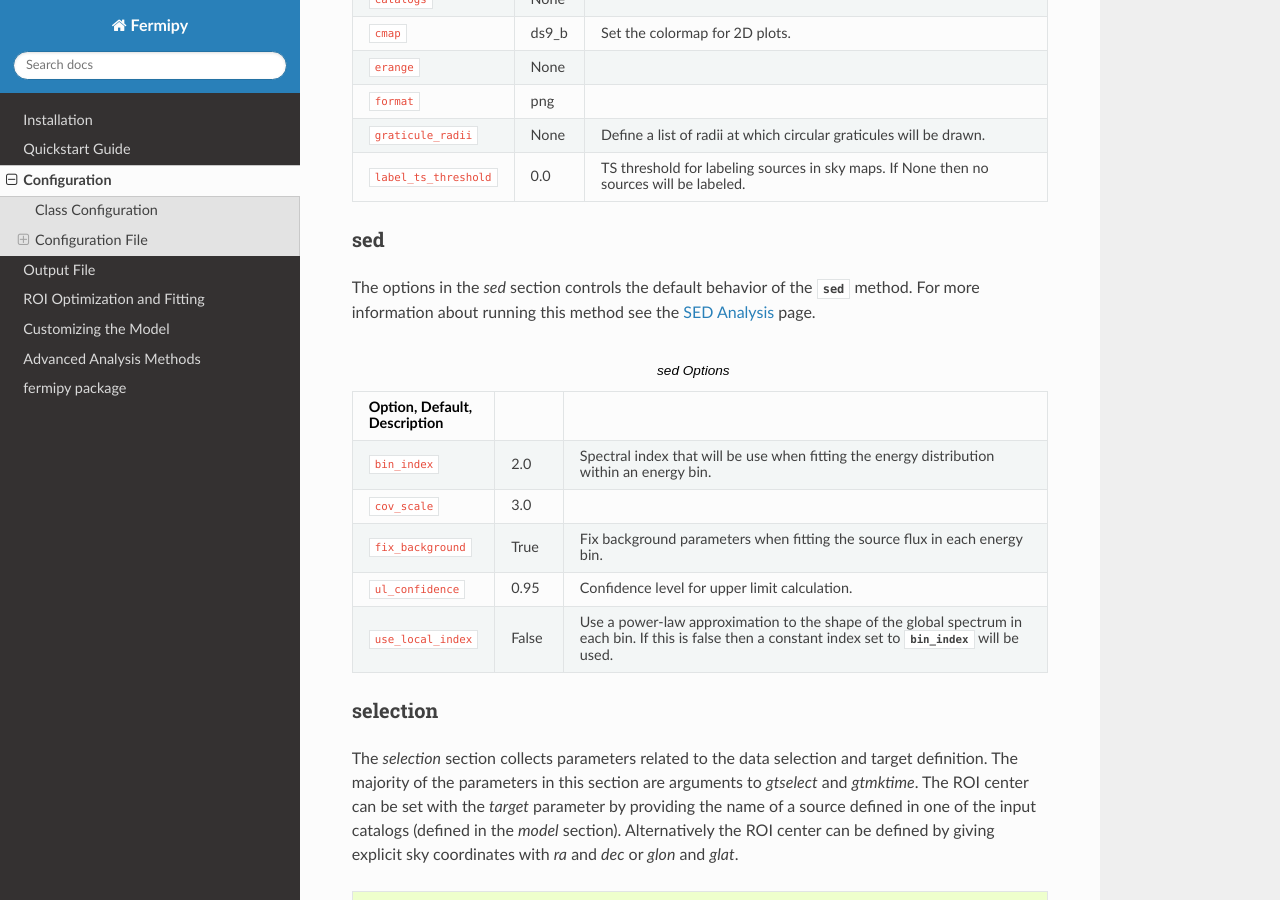
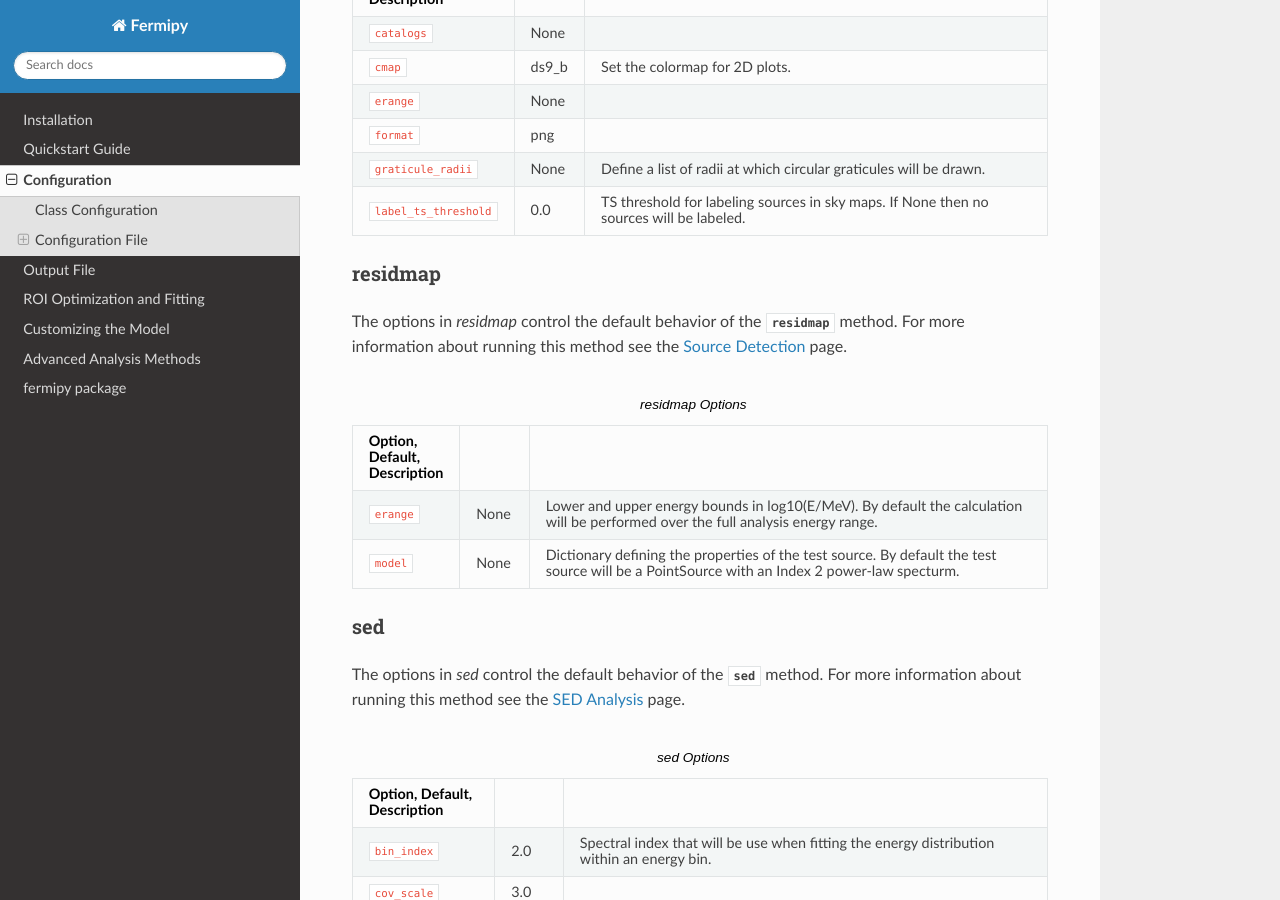
Before and after one commit to fermiPy/fermipy, a Sphinx documentation site: the page built from docs/config.rst, in a window 1280 px wide and 900 px high, scrolled down 7828 px. Built offline with Sphinx 7.4.7 and the Read the Docs theme 2.0.0, drawn with Linux system fonts in a browser that asks for light colours; the version number could not be read and is left out; some of the changed text lies outside the part shown.

Commit message:
Updating docs.

```diff
--- a/docs/config.rst
+++ b/docs/config.rst
@@ -309,12 +309,27 @@ plotting
    :delim: tab
    :widths: 10,10,80
 
+.. _config_residmap:
+
+residmap
+--------
+
+The options in *residmap* control the default behavior of the
+`~fermipy.gtanalysis.GTAnalysis.residmap` method.  For more
+information about running this method see the :ref:`detection` page.
+
+.. csv-table:: *residmap* Options
+   :header:    Option, Default, Description
+   :file: config/residmap.csv
+   :delim: tab
+   :widths: 10,10,80
+
 .. _config_sed:
 
 sed
 ---
 
-The options in the *sed* section controls the default behavior of the
+The options in *sed* control the default behavior of the
 `~fermipy.gtanalysis.GTAnalysis.sed` method.  For more information
 about running this method see the :ref:`sed` page.
 
@@ -373,6 +388,10 @@ sourcefind
 tsmap
 ---------
 
+The options in *tsmap* control the default behavior of the
+`~fermipy.gtanalysis.GTAnalysis.tsmap` method.  For more information
+about running this method see the :ref:`detection` page.
+
 .. csv-table:: *tsmap* Options
    :header:    Option, Default, Description
    :file: config/tsmap.csv
@@ -382,6 +401,10 @@ tsmap
 tscube
 ---------
 
+The options in *tscube* control the default behavior of the
+`~fermipy.gtanalysis.GTAnalysis.tscube` method.  For more information
+about running this method see the :ref:`detection` page.
+
 .. csv-table:: *tscube* Options
    :header:    Option, Default, Description
    :file: config/tscube.csv
--- a/docs/config/gtlike.csv
+++ b/docs/config/gtlike.csv
@@ -3,6 +3,7 @@
 ``edisp``	True	Enable the correction for energy dispersion.
 ``edisp_disable``	None	Provide a list of sources for which the edisp correction should be disabled.
 ``irfs``	None	Set the IRF string.
+``llscan_npts``	20	Number of evaluation points to use when performing a likelihood scan.
 ``minbinsz``	0.05	Set the minimum bin size used for resampling diffuse maps.
 ``resample``	True
 ``rfactor``	2
--- a/docs/config/model.csv
+++ b/docs/config/model.csv
@@ -1,4 +1,4 @@
-``assoc_xmatch_columns``	['3FGL_Name']	Choose a set of association columns on which to cross-match catalogs.
+``assoc_xmatch_columns``	[u'3FGL_Name']	Choose a set of association columns on which to cross-match catalogs.
 ``catalogs``	None
 ``diffuse``	None
 ``extdir``	Extended_archive_v15
--- a/docs/config/sed_output.csv
+++ b/docs/config/sed_output.csv
@@ -16,6 +16,7 @@
 ``e2dfde_ul95``	`~numpy.ndarray`	95% CL upper limit on e2dfde evaluated from the profile likelihood (MINOS errors).
 ``e2dfde_ul``	`~numpy.ndarray`	Upper limit on e2dfde evaluated from the profile likelihood using a CL = ``ul_confidence``.
 ``ts``	`~numpy.ndarray`	Test statistic.
+``loglike``	`~numpy.ndarray`	Log-likelihood of model for the best-fit amplitude.
 ``npred``	`~numpy.ndarray`	Number of model counts.
 ``fit_quality``	`~numpy.ndarray`	Fit quality parameter.
 ``index``	`~numpy.ndarray`	Spectral index of the power-law model used to fit this bin.
@@ -23,4 +24,5 @@
 ``norm_scan``	`~numpy.ndarray`	Array of NxM normalization values for likelihood scan in N energy bins and M scan points.
 ``dloglike_scan``	`~numpy.ndarray`	Array of NxM delta-loglikelihood values for likelihood scan in N energy bins and M scan points.
 ``loglike_scan``	`~numpy.ndarray`	Array of NxM loglikelihood values for likelihood scan in N energy bins and M scan points.
+``params``	dict	Best-fit spectral parameters with 1-sigma uncertainties.
 ``config``	dict	Copy of input configuration to this method.
```
